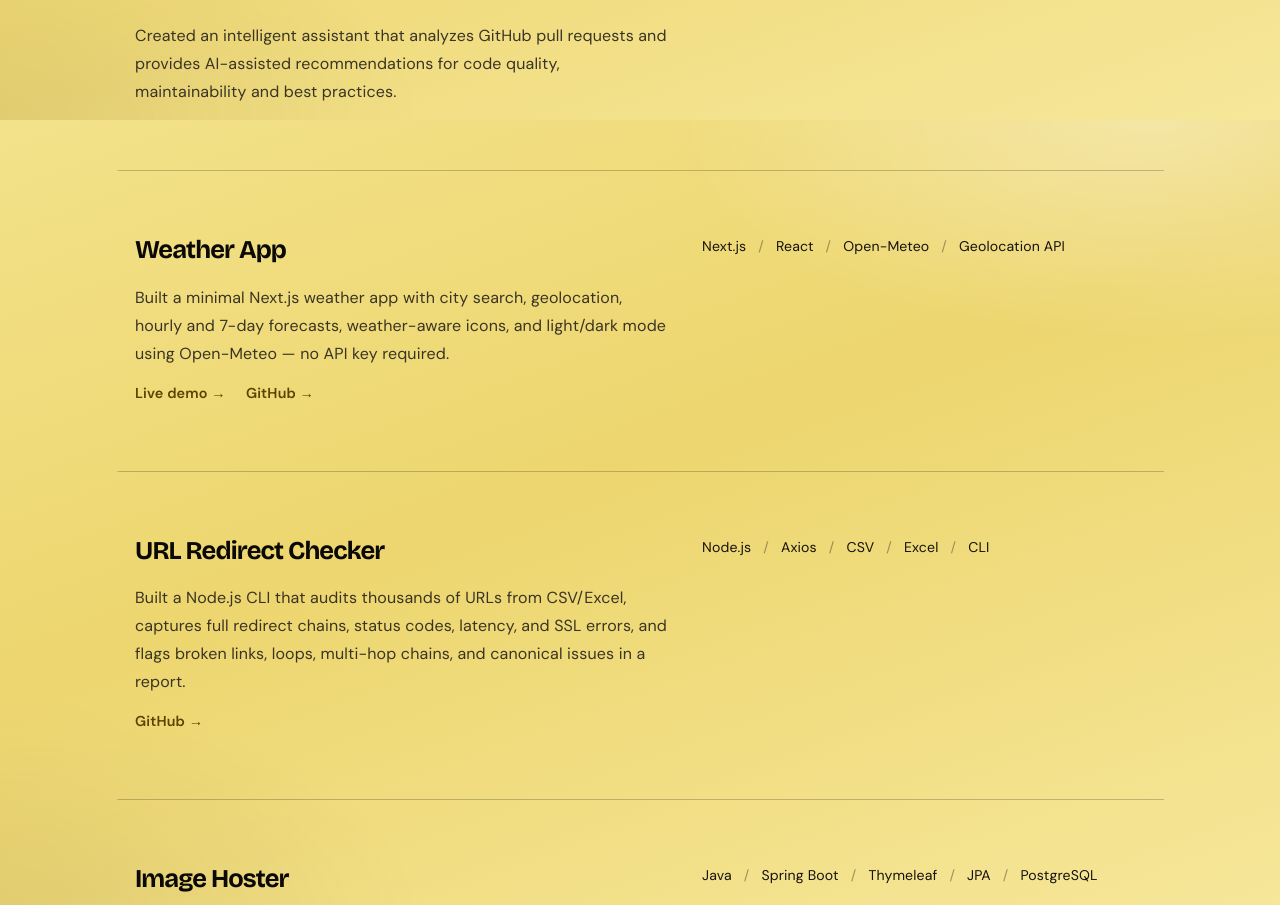
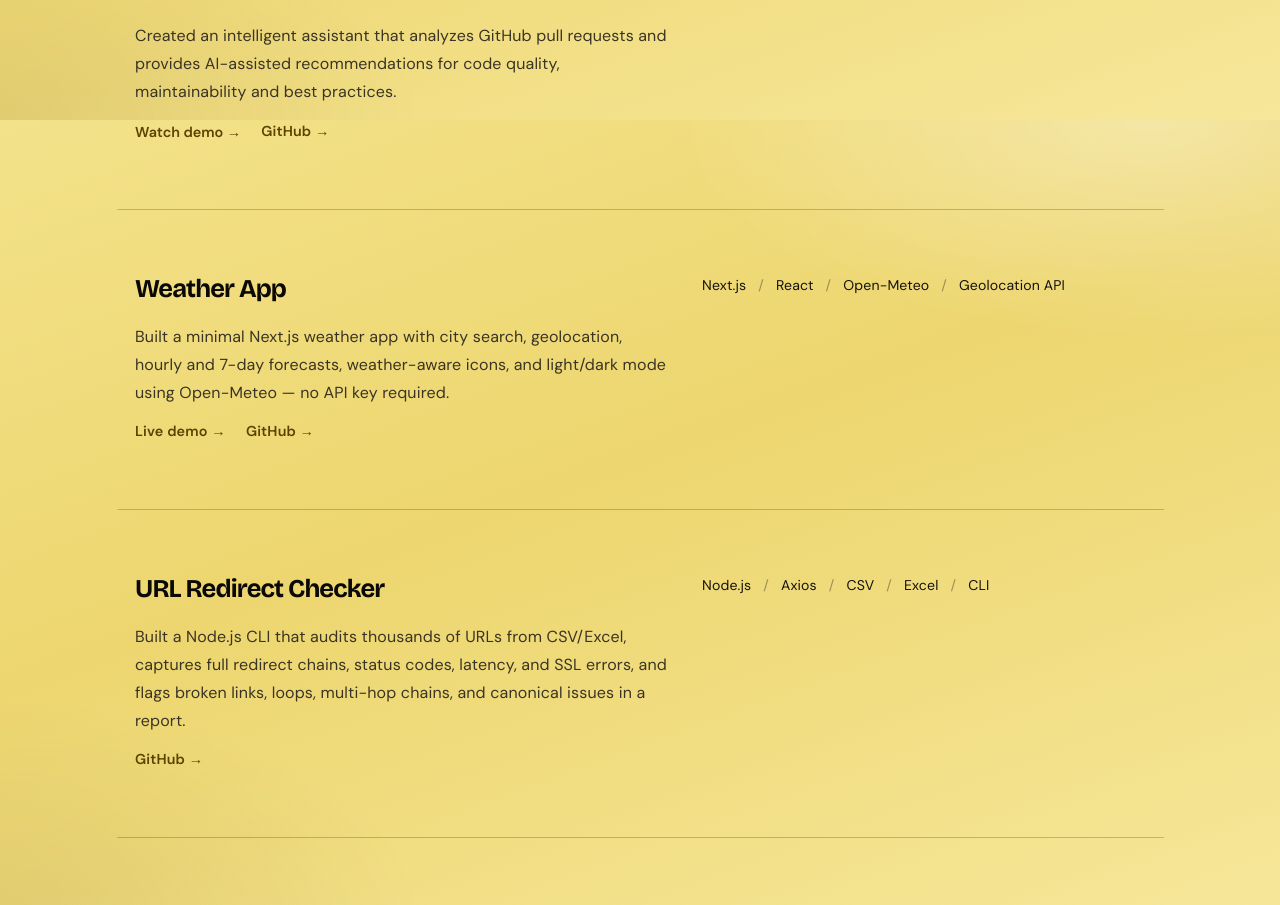
Before and after one commit to shashank1227/shashank-portfolio, a Next.js app: page /shashank-portfolio/ in a window 1280 px wide. Shown: the part 4680-5585 px from the top of the page. Built offline with nearby package versions, Linux system fonts and the light colour scheme.

Commit message:
Add GitHub link and demo video for Code Review Assistant.
Wire the project to its repo and Drive walkthrough so visitors can preview it.

```diff
--- a/src/components/Projects.tsx
+++ b/src/components/Projects.tsx
@@ -291,6 +291,14 @@ const projects: Project[] = [
     description:
       'Created an intelligent assistant that analyzes GitHub pull requests and provides AI-assisted recommendations for code quality, maintainability and best practices.',
     tech: ['React', 'Spring Boot', 'GitHub API', 'OpenAI', 'Docker'],
+    links: [
+      { label: 'GitHub', href: 'https://github.com/shashank1227/code-review-assistant' },
+    ],
+    demoVideo: {
+      label: 'Watch demo',
+      embedUrl: 'https://drive.google.com/file/d/10zdJUWiqFcJ0794jlnadIdWzsE32IWom/preview',
+      openUrl: 'https://drive.google.com/file/d/10zdJUWiqFcJ0794jlnadIdWzsE32IWom/view?usp=sharing',
+    },
   },
   {
     title: 'Weather App',
```
